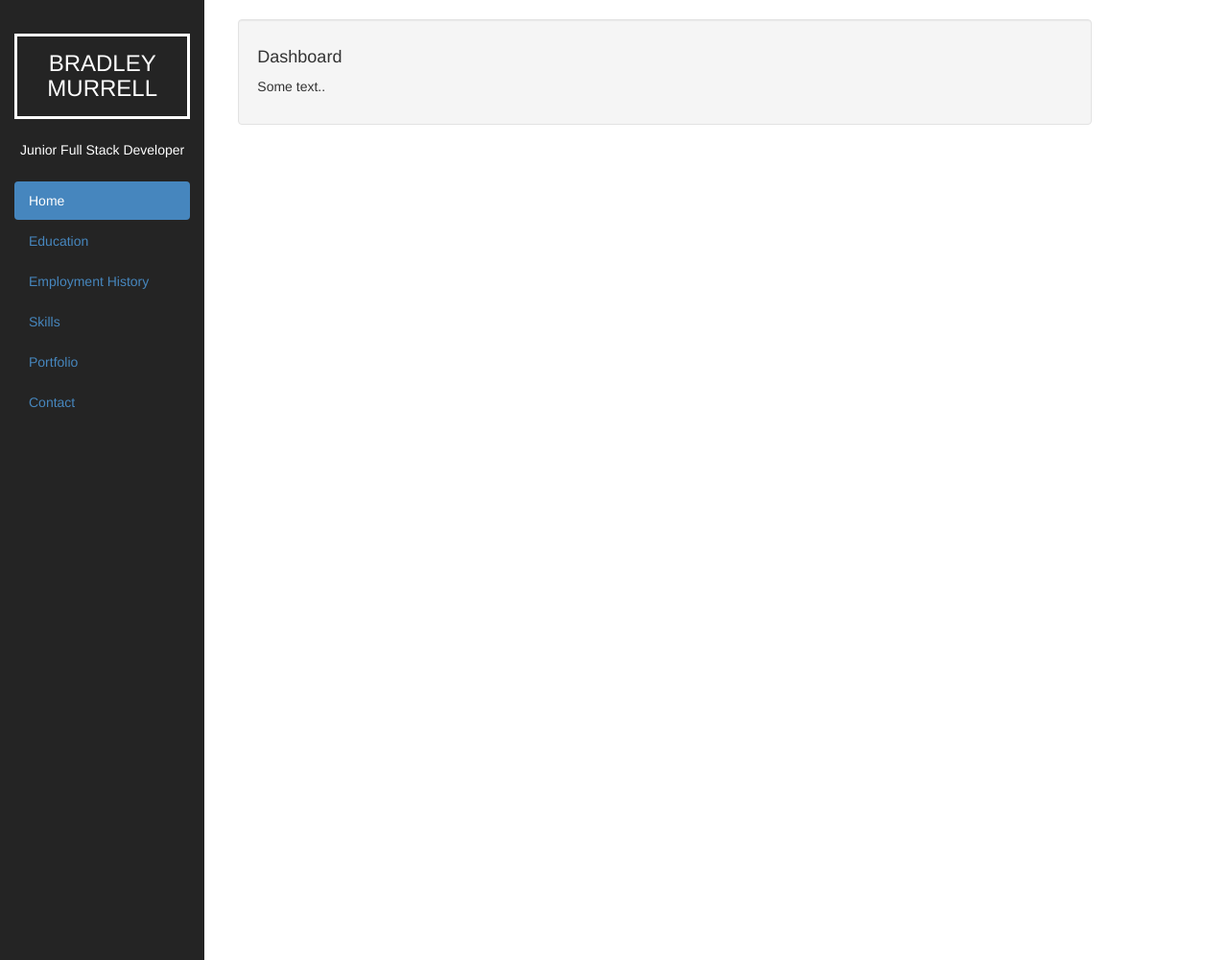
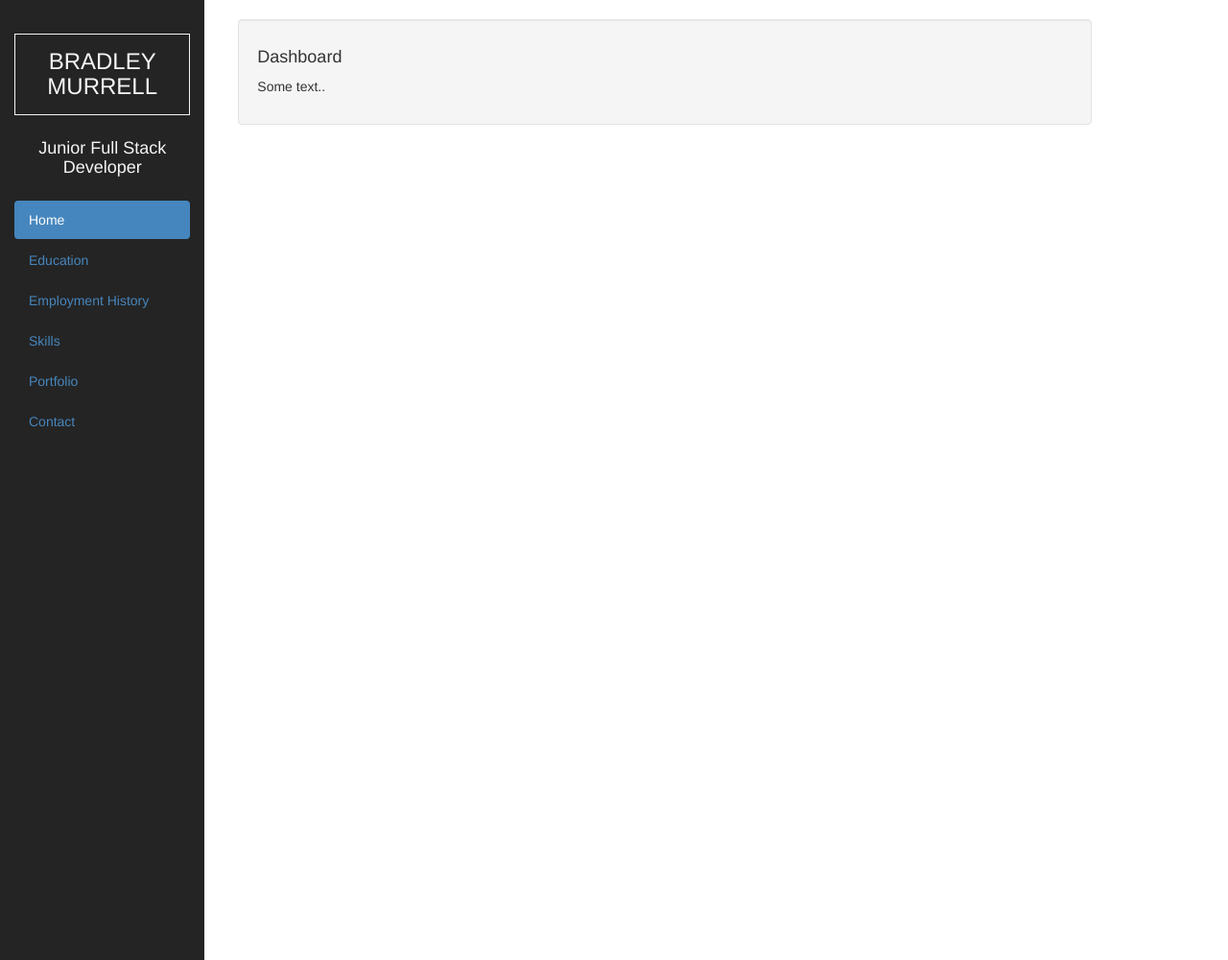
Before and after one commit to BradleyMurrell/my-portfolio, a plain HTML site: page index.html in a window 1280 px wide. Shown: the top 1000 px of the page at 96% size. Drawn offline with nearby package versions, Linux system fonts and the light colour scheme.

Commit message:
Change name border size

```diff
--- a/assets/css/style.css
+++ b/assets/css/style.css
@@ -1,6 +1,6 @@
 /*--Sidenav--*/
 .sidenav {
-    color: #fff;
+    color: #f4f4f4;
     background-color: #0D0D0D;
     opacity: 0.9;
     height: 100%;
@@ -11,7 +11,7 @@
 }
 
 .name {
-    border: 3px solid #fff;
+    border: 1px solid #f4f4f4;
     padding: 15px 0 15px 0;
     margin: 35px 0 25px 0;
     text-transform: uppercase;
@@ -30,7 +30,7 @@
 /*--Footer--*/
 footer {
     background-color: #555;
-    color: white;
+    color: #f4f4f4;
     padding: 2rem;
 }
 
--- a/index.html
+++ b/index.html
@@ -15,7 +15,7 @@
         <div class="row content">
           <div class="col-sm-2 sidenav">
             <h3 class="text-center name">Bradley Murrell</h3>
-            <h5 class="text-center role">Junior Full Stack Developer</h5>
+            <h4 class="text-center role">Junior Full Stack Developer</h4>
             <ul class="nav nav-pills nav-stacked">
               <li class="active"><a href="#section1">Home</a></li>
               <li><a href="#section2">Education</a></li>
```
